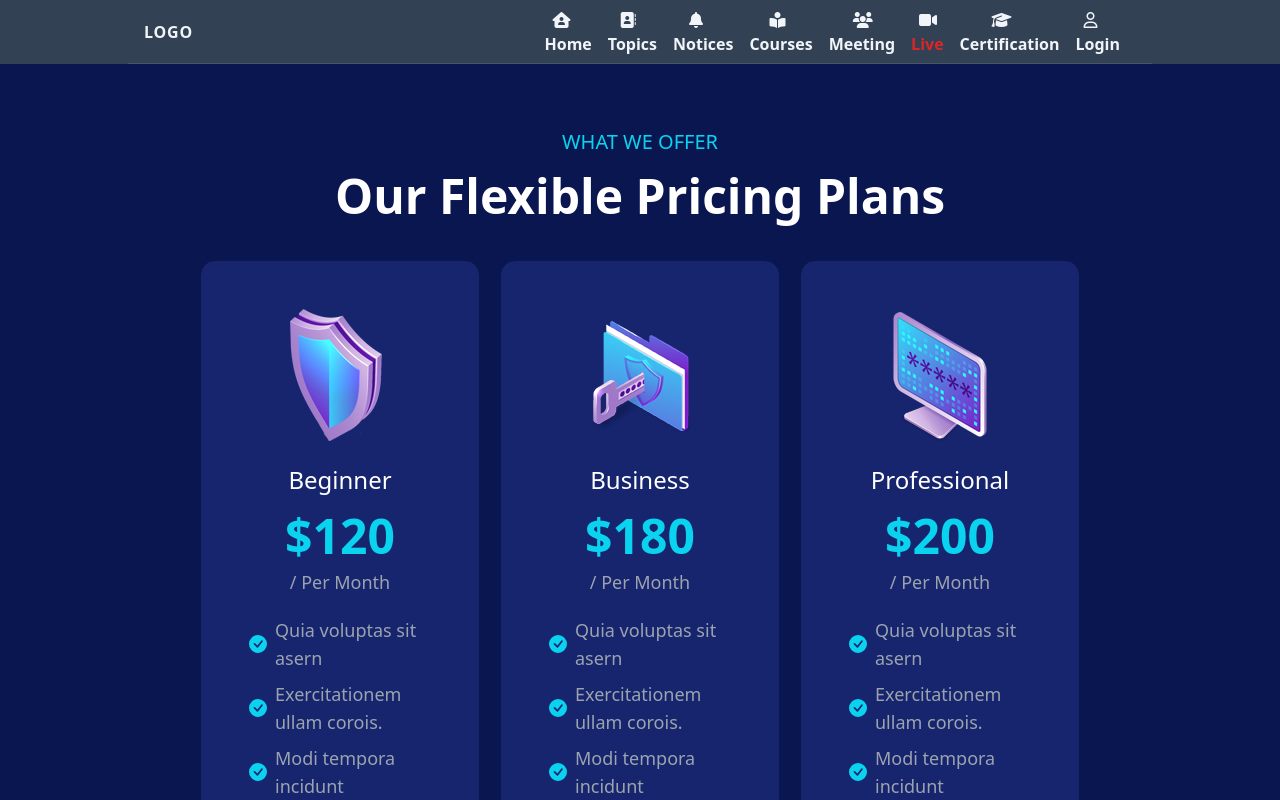
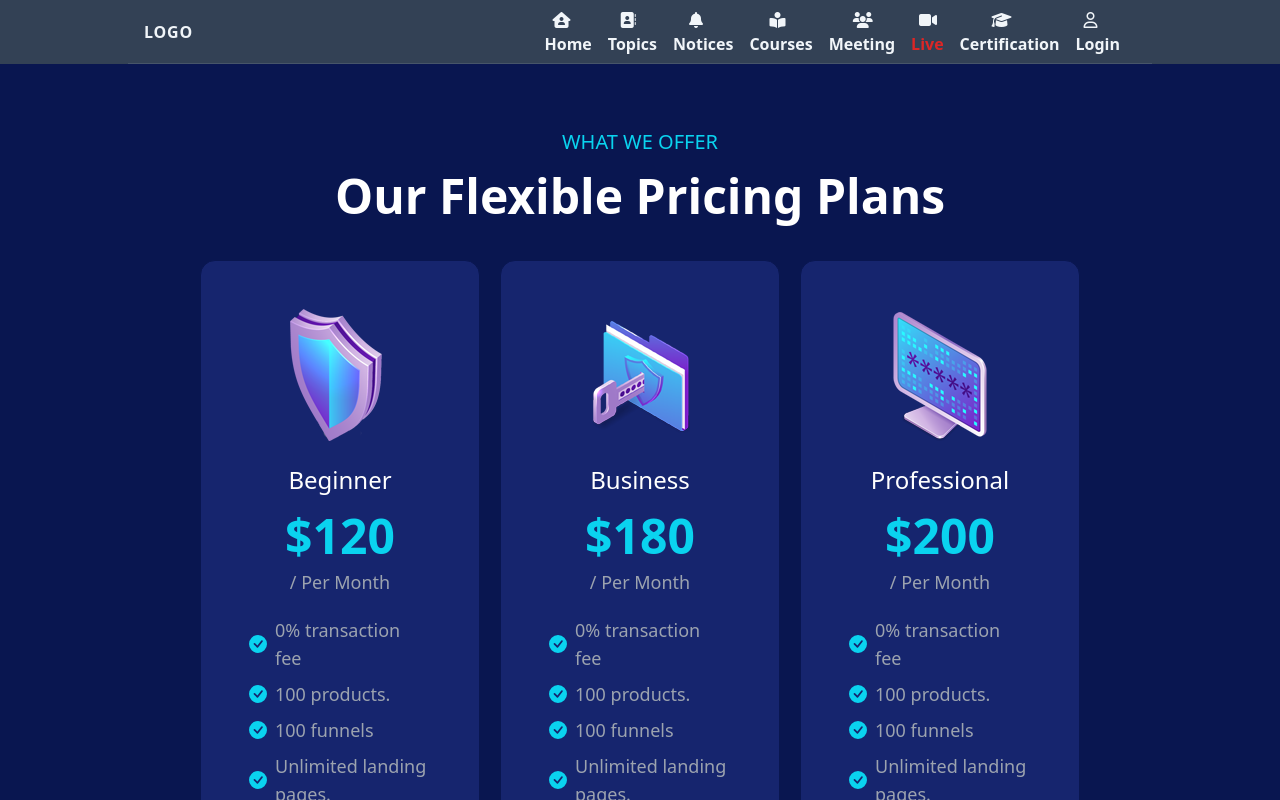
Before and after one commit to Sadekinchowdhury/E-learnig, a React (Create React App) app: page /meeting in a window 1280 px wide. Shown: the top 800 px of the page. Built offline with nearby package versions, Linux system fonts and the light colour scheme.

Commit message:
meeting is completed

```diff
--- a/src/components/meeting/Meeting.js
+++ b/src/components/meeting/Meeting.js
@@ -15,30 +15,30 @@ export default function Meeting() {
         img: begginer,
         title: 'Beginner',
         price: 120,
-        infos: ['Quia voluptas sit asern', 'Exercitationem ullam corois.', 'Modi tempora incidunt', 'Laudantium totam rem aei.', 'Duis aute irure dolor reae.']
+        infos: ['0% transaction fee', '100 products.', '100 funnels', 'Unlimited landing pages.', 'Unlimited marketing emails','100,000 contacts','2000 active customers','3 websites','25 admin users']
     }, {
         img: business,
         title: 'Business',
         price: 180,
-        infos: ['Quia voluptas sit asern', 'Exercitationem ullam corois.', 'Modi tempora incidunt', 'Laudantium totam rem aei.', 'Duis aute irure dolor reae.']
+        infos: ['0% transaction fee', '100 products.', '100 funnels', 'Unlimited landing pages.', 'Unlimited marketing emails','100,000 contacts','2000 active customers','3 websites','25 admin users']
     },
     {
         img: professional,
         title: 'Professional',
         price: 200,
-        infos: ['Quia voluptas sit asern', 'Exercitationem ullam corois.', 'Modi tempora incidunt', 'Laudantium totam rem aei.', 'Duis aute irure dolor reae.']
+        infos: ['0% transaction fee', '100 products.', '100 funnels', 'Unlimited landing pages.', 'Unlimited marketing emails','100,000 contacts','2000 active customers','3 websites','25 admin users']
     },
     {
         img: begginer,
         title: 'Beginner',
         price: 120,
-        infos: ['Quia voluptas sit asern', 'Exercitationem ullam corois.', 'Modi tempora incidunt', 'Laudantium totam rem aei.', 'Duis aute irure dolor reae.']
+        infos: ['0% transaction fee', '100 products.', '100 funnels', 'Unlimited landing pages.', 'Unlimited marketing emails','100,000 contacts','2000 active customers','3 websites','25 admin users']
     },
     {
         img: begginer,
         title: 'Beginner',
         price: 120,
-        infos: ['Quia voluptas sit asern', 'Exercitationem ullam corois.', 'Modi tempora incidunt', 'Laudantium totam rem aei.', 'Duis aute irure dolor reae.']
+        infos: ['0% transaction fee', '100 products.', '100 funnels', 'Unlimited landing pages.', 'Unlimited marketing emails','100,000 contacts','2000 active customers','3 websites','25 admin users']
     },
     {
         img: begginer,
@@ -49,106 +49,6 @@ export default function Meeting() {
     ]
     return (
         <>
-            {/* <div class="container mx-auto mt-8 px-4 mb-12">
-                <section class="mb-8 bg-meeting">
-                    <h2 class="text-xl font-bold mb-4">Upcoming Meeting</h2>
-                    <div class="bg-white border border-gray-300 p-4">
-                        <h3 class="text-lg font-bold mb-2">Title of the Meeting</h3>
-                        <p class="text-gray-500 mb-2">Date: 26-06-2023</p>
-                        <p class="text-gray-500 mb-4">Time: 10:30:00 pm</p>
-                        <img src={MeetingInmg}
-                            style={
-                                { width: "10rem" }
-                            }
-                            alt="Meeting Image"
-                            class="mb-4" />
-                        <p class="text-gray-800">Lorem Ipsum is simply dummy text of the printing and typesetting industry. Lorem Ipsum has been the industry's standard dummy text ever since the 1500s, when an unknown printer took a galley of type and scrambled it to make a type specimen book.</p>
-
-                    </div>
-                </section>
-
-                <section>
-                    <h2 class="text-xl font-bold mb-4">Previous Meetings</h2>
-                    <div class="grid grid-cols-1 sm:grid-cols-2 md:grid-cols-3 gap-4">
-                        <div class="bg-white border border-gray-300 p-4">
-                            <h3 class="text-lg font-bold mb-2">Meeting 1</h3>
-                            <p class="text-gray-500 mb-2">Date: 26-06-2023</p>
-                            <p class="text-gray-500 mb-4">Time: 10:30:00 pm</p>
-                            <img src={MeetingInmg}
-                                style={
-                                    { width: "10rem" }
-                                }
-                                alt="Meeting Image"
-                                class="mb-4" />
-                            <p class="text-gray-800">Lorem Ipsum is simply dummy text of the printing and typesetting industry. Lorem Ipsum has been the industry's standard dummy text ever since the 1500s, when an unknown printer took a galley of type and scrambled it to make a type specimen book.</p>
-
-                        </div>
-
-                        <div class="bg-white border border-gray-300 p-4">
-                            <h3 class="text-lg font-bold mb-2">Meeting 2</h3>
-                            <p class="text-gray-500 mb-2">Date: 26-06-2023</p>
-                            <p class="text-gray-500 mb-4">Time: 10:30:00 pm</p>
-                            <img src={MeetingInmg}
-                                style={
-                                    { width: "10rem" }
-                                }
-                                alt="Meeting Image"
-                                class="mb-4" />
-                            <p class="text-gray-800">Lorem Ipsum is simply dummy text of the printing and typesetting industry. Lorem Ipsum has been the industry's standard dummy text ever since the 1500s, when an unknown printer took a galley of type and scrambled it to make a type specimen book.</p>
-
-                        </div>
-
-                        <div class="bg-white border border-gray-300 p-4">
-                            <h3 class="text-lg font-bold mb-2">Meeting 3</h3>
-                            <p class="text-gray-500 mb-2">Date: 26-06-2023</p>
-                            <p class="text-gray-500 mb-4">Time: 10:30:00 pm</p>
-                            <img src={MeetingInmg}
-                                style={
-                                    { width: "10rem" }
-                                }
-                                alt="Meeting Image"
-                                class="mb-4" />
-                            <p class="text-gray-800">Lorem Ipsum is simply dummy text of the printing and typesetting industry. Lorem Ipsum has been the industry's standard dummy text ever since the 1500s, when an unknown printer took a galley of type and scrambled it to make a type specimen book.</p>
-                        </div>
-                        <div class="bg-white border border-gray-300 p-4">
-                            <h3 class="text-lg font-bold mb-2">Meeting 4</h3>
-                            <p class="text-gray-500 mb-2">Date: 26-06-2023</p>
-                            <p class="text-gray-500 mb-4">Time: 10:30:00 pm</p>
-                            <img src={MeetingInmg}
-                                style={
-                                    { width: "10rem" }
-                                }
-                                alt="Meeting Image"
-                                class="mb-4" />
-                            <p class="text-gray-800">Lorem Ipsum is simply dummy text of the printing and typesetting industry. Lorem Ipsum has been the industry's standard dummy text ever since the 1500s, when an unknown printer took a galley of type and scrambled it to make a type specimen book.</p>
-                        </div>
-                        <div class="bg-white border border-gray-300 p-4">
-                            <h3 class="text-lg font-bold mb-2">Meeting 5</h3>
-                            <p class="text-gray-500 mb-2">Date: 26-06-2023</p>
-                            <p class="text-gray-500 mb-4">Time: 10:30:00 pm</p>
-                            <img src={MeetingInmg}
-                                style={
-                                    { width: "10rem" }
-                                }
-                                alt="Meeting Image"
-                                class="mb-4" />
-                            <p class="text-gray-800">Lorem Ipsum is simply dummy text of the printing and typesetting industry. Lorem Ipsum has been the industry's standard dummy text ever since the 1500s, when an unknown printer took a galley of type and scrambled it to make a type specimen book.</p>
-                        </div>
-                        <div class="bg-white border border-gray-300 p-4">
-                            <h3 class="text-lg font-bold mb-2">Meeting 6</h3>
-                            <p class="text-gray-500 mb-2">Date: 26-06-2023</p>
-                            <p class="text-gray-500 mb-4">Time: 10:30:00 pm</p>
-                            <img src={MeetingInmg}
-                                style={
-                                    { width: "10rem" }
-                                }
-                                alt="Meeting Image"
-                                class="mb-4" />
-                            <p class="text-gray-800">Lorem Ipsum is simply dummy text of the printing and typesetting industry. Lorem Ipsum has been the industry's standard dummy text ever since the 1500s, when an unknown printer took a galley of type and scrambled it to make a type specimen book.</p>
-                        </div>
-                    </div>
-                </section>
-            </div> */}
 
             <section className='bg-[#091650] py-16 lg:px-[200px] px-4 md:px-8'>
                 <div className='text-center'>
@@ -166,7 +66,7 @@ export default function Meeting() {
                                 <span className='text-lg font-normal text-gray-400 mt-2'>/ Per Month</span>
                             </div>
                             <ul className='list-none mt-5 px-7'>
-                                {item.infos.map((info, i) => <li key={i + 7} className='flex mb-2 gap-2 items-center text-gray-400 text-lg'>
+                                {item.infos.map((info, i) => <li key={i + 7} className={`flex mb-2 gap-2 items-center text-gray-400 text-lg ${i==0 && 'text-bold'}`}>
                                     <span className='text-[#0ad3ef]'><BsFillCheckCircleFill /></span>
                                     {info}
                                 </li>)}
```
